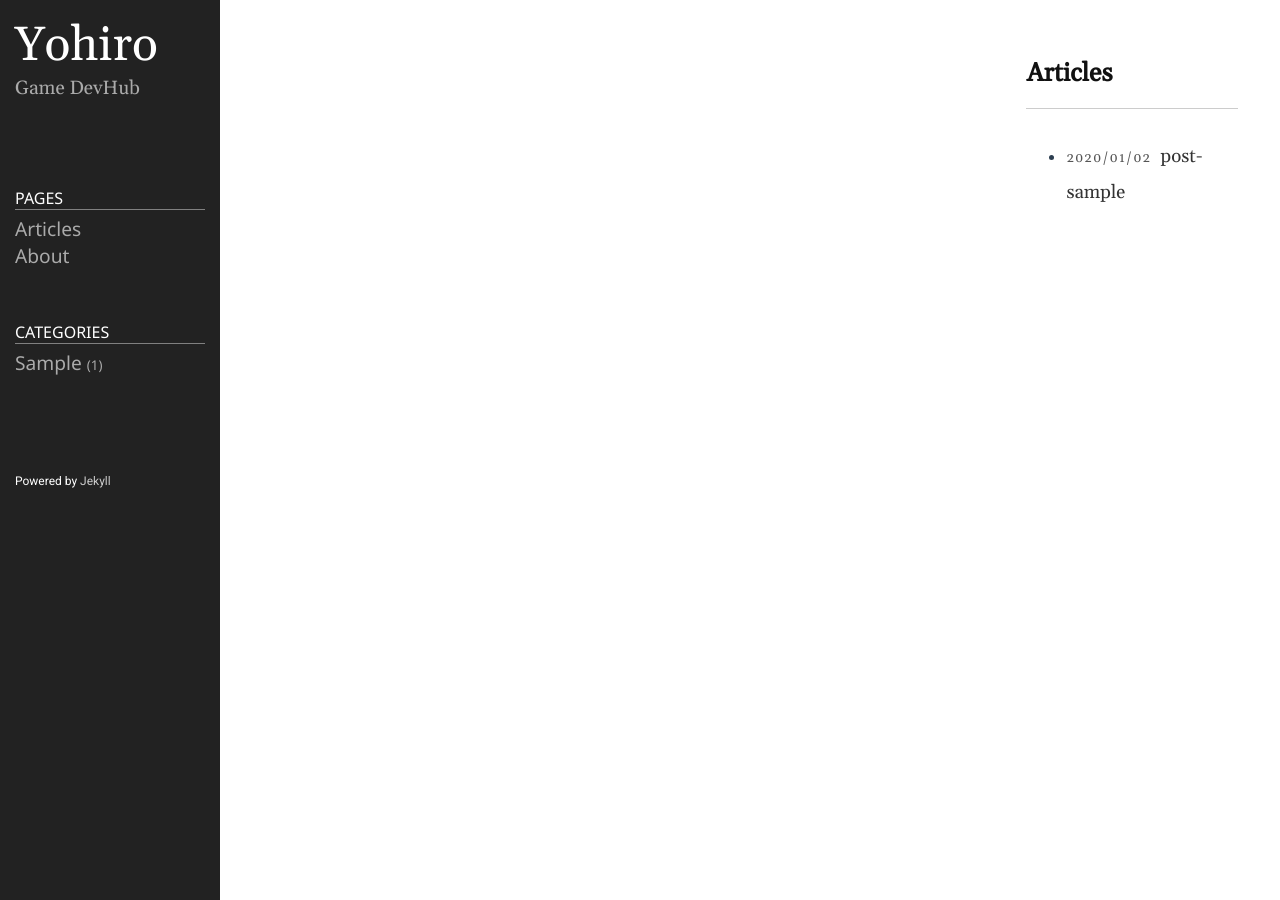
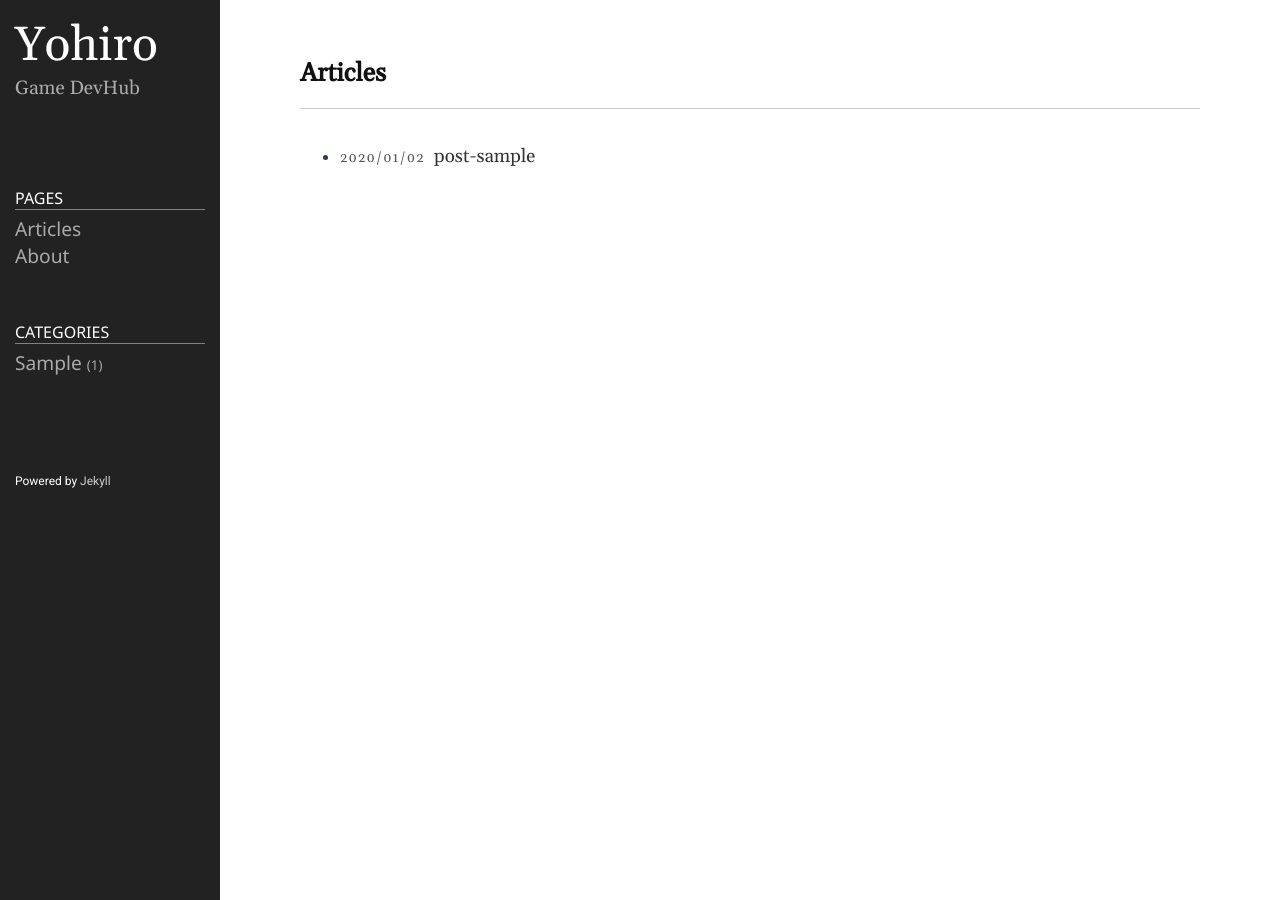
Before and after one commit to YohiroW/yohirow.github.io, a Jekyll site: the page built from index.md, in a window 1280 px wide. Built offline with Jekyll 4.4.1, drawn with Linux system fonts in a browser that asks for light colours.

Commit message:
Updated includes

```diff
--- a/_includes/default.html
+++ b/_includes/default.html
@@ -1,20 +1,19 @@
 <!DOCTYPE html>
 <html lang="{{ page.lang | default: site.lang | default: "en" }}">
   {%- include head.html -%}
+  <style>@import url(/public/css/syntax/{{ site.highlighter-theme }}.css);</style>
   <title>{{ site.title }}</title>
   <!-- <link href="/public/css/bootstrap.min.css" rel="stylesheet"> -->
+
   <link href="/public/css/style.css" rel="stylesheet">
   <body>
   	<div class="container">
 		<div class="sidebar">
 			{% include sidebar.html %}
 		</div>
-		<div class="content-wrapper">
-			<div class="content">
-				{{ content }}
-			</div>
+		<div class="content">
+			{{ content }}
 		</div>
-		<div class="right-space"></div>
 	</div>
   </body>
 </html>
```
